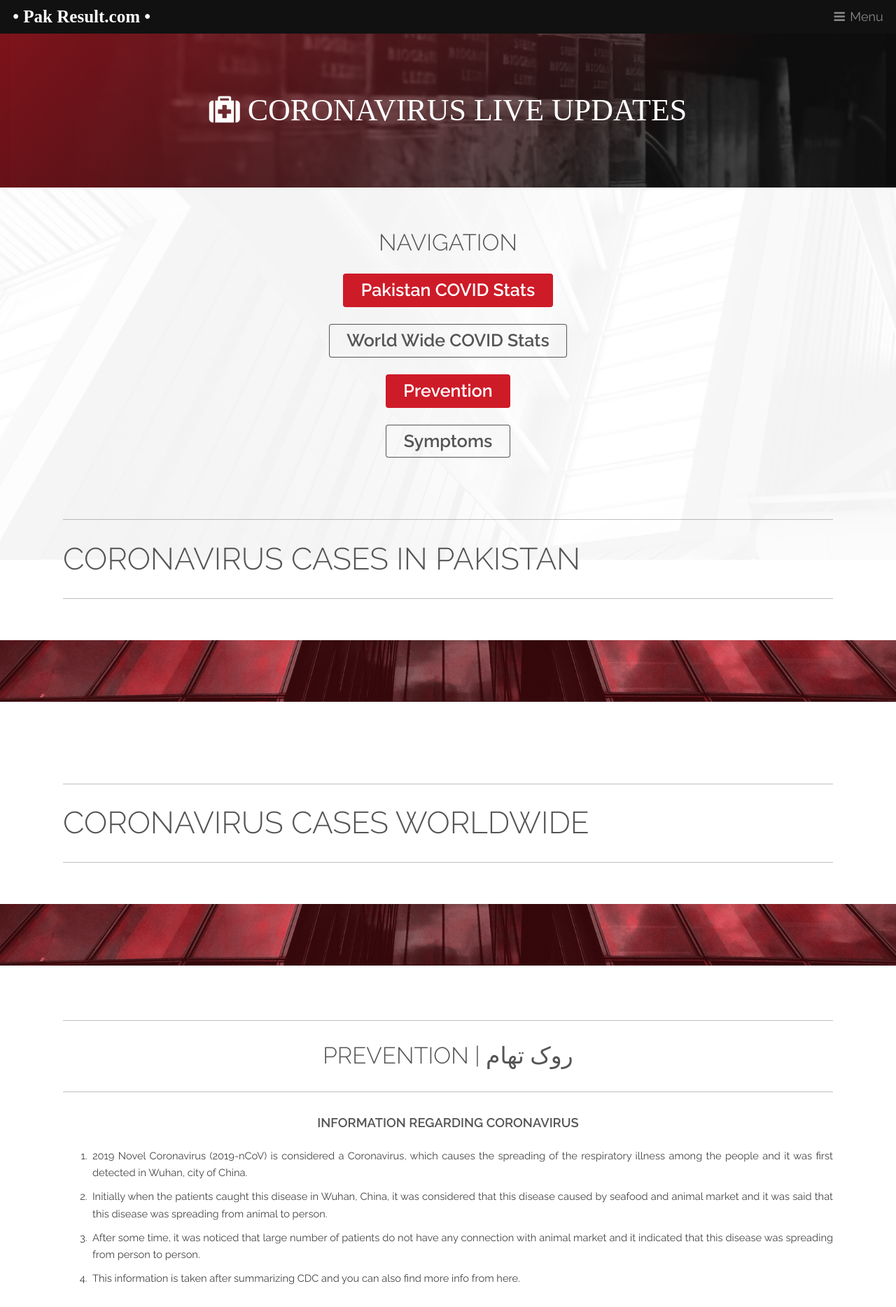
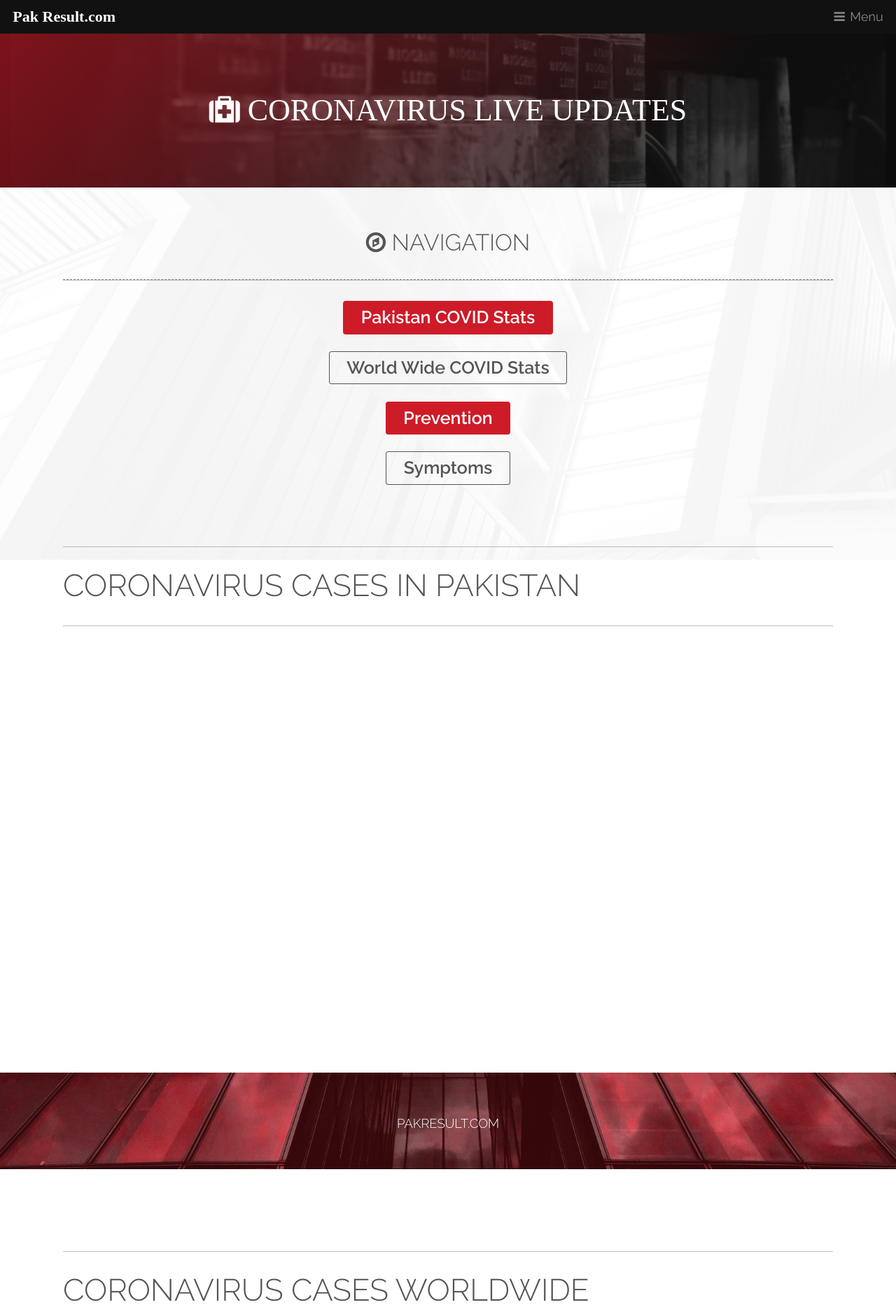
Before and after one commit to ar-nadeem/PakResultCovid, a Django app: page /home/ in a window 1280 px wide. Shown: the top 1868 px of the page at 70% size. Run offline with Django 3.2, Linux system fonts and the light colour scheme; data that the repository does not hold is empty.

Commit message:
New Commit

```diff
--- a/templates/main.html
+++ b/templates/main.html
@@ -4,9 +4,9 @@
 <html lang="en">
     <head>
         <meta name="viewport" content="width=device-width, initial-scale=1, user-scalable=no" />
-        <link rel="icon" href="{% static '/images/icon.png' %}" style="width: 50%">
-		<link rel="stylesheet" href="{% static '/css/main.css' %}" />
-        <link rel="stylesheet" href="{% static '/css/custom-written.css' %}" />
+        <link rel="icon" href="{% static '../static/images/icon.png' %}" style="width: 50%">
+		<link rel="stylesheet" href="{% static '../static/css/main.css' %}" />
+        <link rel="stylesheet" href="{% static '../static/css/custom-written.css' %}" />
         <script src="https://ajax.googleapis.com/ajax/libs/jquery/3.5.1/jquery.js"></script>
         <title>Coronavirus Updates Pakistan COVID-19 Live Cases Stats</title>
 		<meta charset="utf-8" />
@@ -44,20 +44,23 @@
 	#corona-table tr td{
 		border: 1px solid #ccc;
 		padding: 5px;
+        color: #F0F9E2;
 	}
 	#clone thead th, #corona-table thead th{
 		text-align: left;
 		border: 1px solid #ccc;
-		background-color: #39F;
+		background-color: #3D3D3D;
 		padding: 2px;
 		color: white;
 		font-weight: bold;
+        text-align: center;
 	}
 
 	#corona-table1{
 		width: 100%;
 		border-collapse: collapse;
 		margin-bottom: 20px;
+        color: #F0F9E2;
 	}
 	#corona-table1 tr{
 	}
@@ -68,10 +71,11 @@
 	#clone thead th, #corona-table1 thead th{
 		text-align: left;
 		border: 1px solid #ccc;
-		background-color: #39F;
+		background-color: #3D3D3D;
 		padding: 5px;
 		color: white;
 		font-weight: bold;
+        text-align: center;
 	}
 
 
@@ -87,10 +91,10 @@
 		color: white;
 	}
 	.new_cases{
-		background-color: #FFEEAA;
+		background-color: darkred;
 	}
 	.recovered{
-		background-color: #EAF7D5;
+		background-color: darkgreen;
 	}
 	.recovered_w_deaths{
 		background-color: #F1F1F1;
@@ -202,18 +206,21 @@
 		}
 
 	}
+        hr.new1 {
+  border-top: 1px dashed gray;
+}
+
 </style>
 
 <body class="is-preload">
 
 	<!-- Header -->
 		<header id="header">
-			<a class="logo" href="/home" style="font-family: Times New Roman, Times, serif; font-size: 25px"> &#8226;  Pak Result.com  &#8226;</a>
-
-			<nav>
-				<a href="#menu" style="font-size: 18px">Menu</a>
-			</nav>
-		</header>
+               <a class="logo" href="https://www.pakresult.com/" style="font-family: Times New Roman, Times, serif; font-size: 22px">Pak Result.com </a>
+               <nav>
+                   <a href="#menu" style="font-size: 18px">Menu</a>
+               </nav>
+           </header>
 
 	<!-- Nav -->
         {% include "navbar.html" %}
@@ -229,7 +236,7 @@
 	<!-- Highlights -->
 		<section class="wrapper">
 
-            <div class="inner" style="text-align: center"><h2>Navigation</h2>
+            <div class="inner" style="text-align: center"><h2><a class="fa fa-compass"></a> Navigation</h2><hr class="new1">
                <a class="button primary" href="#pakistan" style="font-size: 25px">Pakistan COVID Stats</a><br><br>
                 <a class="button" href="#global" style="font-size: 25px">World Wide COVID Stats</a><br><br>
                 <a class="button primary" href="#prevention" style="font-size: 25px">Prevention</a><br><br>
@@ -242,21 +249,21 @@
 
 
       <!--pakistani Stats-->
-        <section class="wrapper" id="pakistan">
+        <section class="wrapper" id="pakistan" style="height: 105vh">
             <div class="inner">
                     <div class="content">
-                        <hr><h1>CORONAVIRUS CASES IN PAKISTAN</h1><hr>
+                        <hr><h1>Coronavirus Cases In Pakistan</h1><hr>
                         {{ pak_stats|safe }}
                         </div>
             </div>
-            </div>
+
         </section>
 
 	<!-- CTA -->
 		<section id="cta" class="wrapper">
             <div class="inner">
 		    {{ pak_table|safe }}
-            </div>
+            </div><h3>PakResult.com</h3>
 	</section>
 </section>
 
@@ -275,9 +282,9 @@
                 </section>
 	<!-- CTA -->
 		<section id="cta" class="wrapper">
-			<div class="inner">
+			<div class="inner" style="overflow-x:auto; border: 1px solid white">
 				{{ global_table|safe }}
-            </div>
+            </div><h3>PakResult.com</h3>
 	</section><br><br>
 
 
@@ -335,7 +342,7 @@
                             </ol>
                         </div>
 
-                    </div><hr><br>
+                    </div><hr><h3>PakResult.com</h3><br>
 
 
 
--- a/templates/navbar.html
+++ b/templates/navbar.html
@@ -2,7 +2,7 @@
 
 <nav id="menu">
 			<ul class="links">
-				<li><a href="/home" style="font-size: 15px">Home</a></li>
+				<li><a href="https://www.pakresult.com/" style="font-size: 15px">Home</a></li>
 				<li><a href="/about" style="font-size: 15px">About</a></li>
 				<li>
 					<a onclick="myFunction()" class="dropbtn" style="font-size: 15px">Results&nbsp; &#9663;</a>
@@ -18,7 +18,7 @@
 				<li><a href="/pairing" style="font-size: 15px">Pairing Schemes</a></li>
 				<li><a href="" style="font-size: 15px">Past Papers</a></li>
                 <li><a href="#" style="font-size: 15px">COVID 19 Live Stats</a></li>
-                <li><a href="#" style="font-size: 15px">Prize Bonds</a></li>
+                <li><a href="https://prizebond.pakresult.com/home/" style="font-size: 15px">Prize Bonds</a></li>
                 <li><a href="#" style="font-size: 15px">Shop</a></li>
 				<li><a href="/contact" style="font-size: 15px">Contact Us</a></li>
 			</ul>
```
